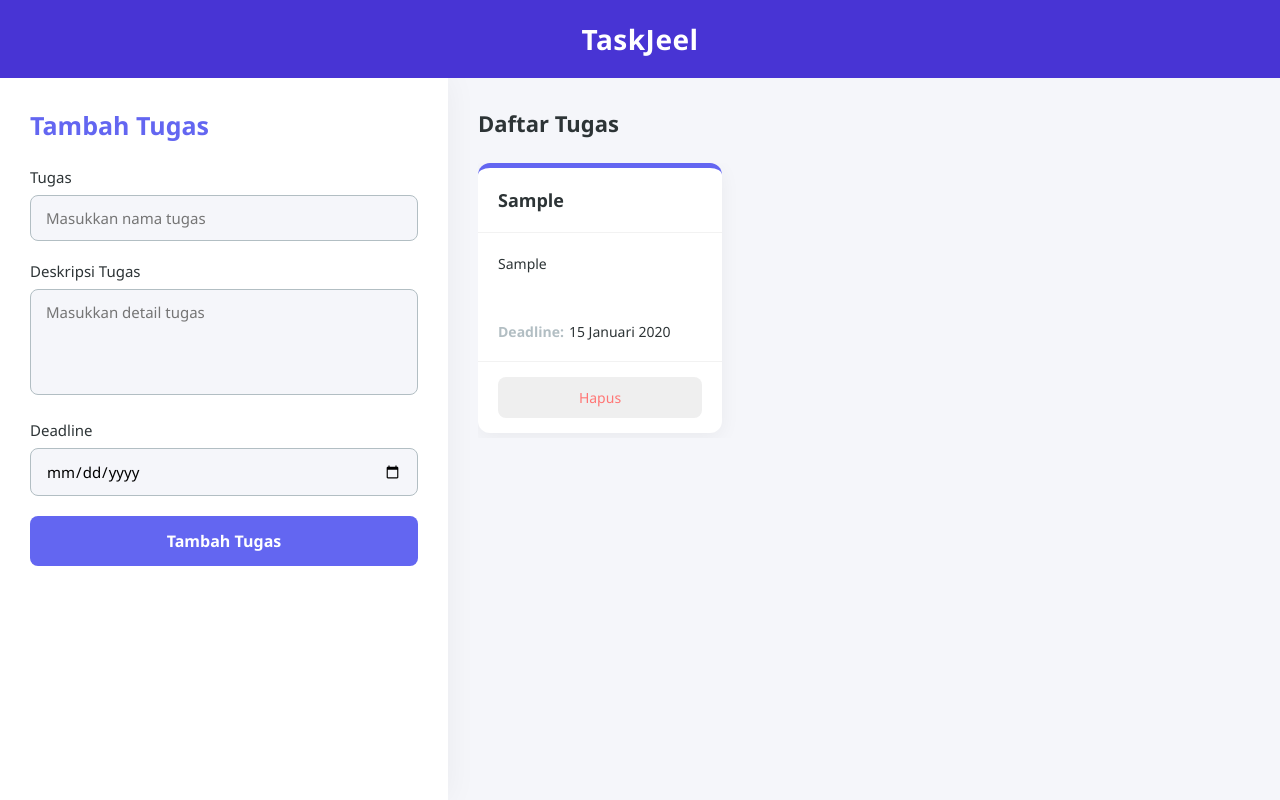
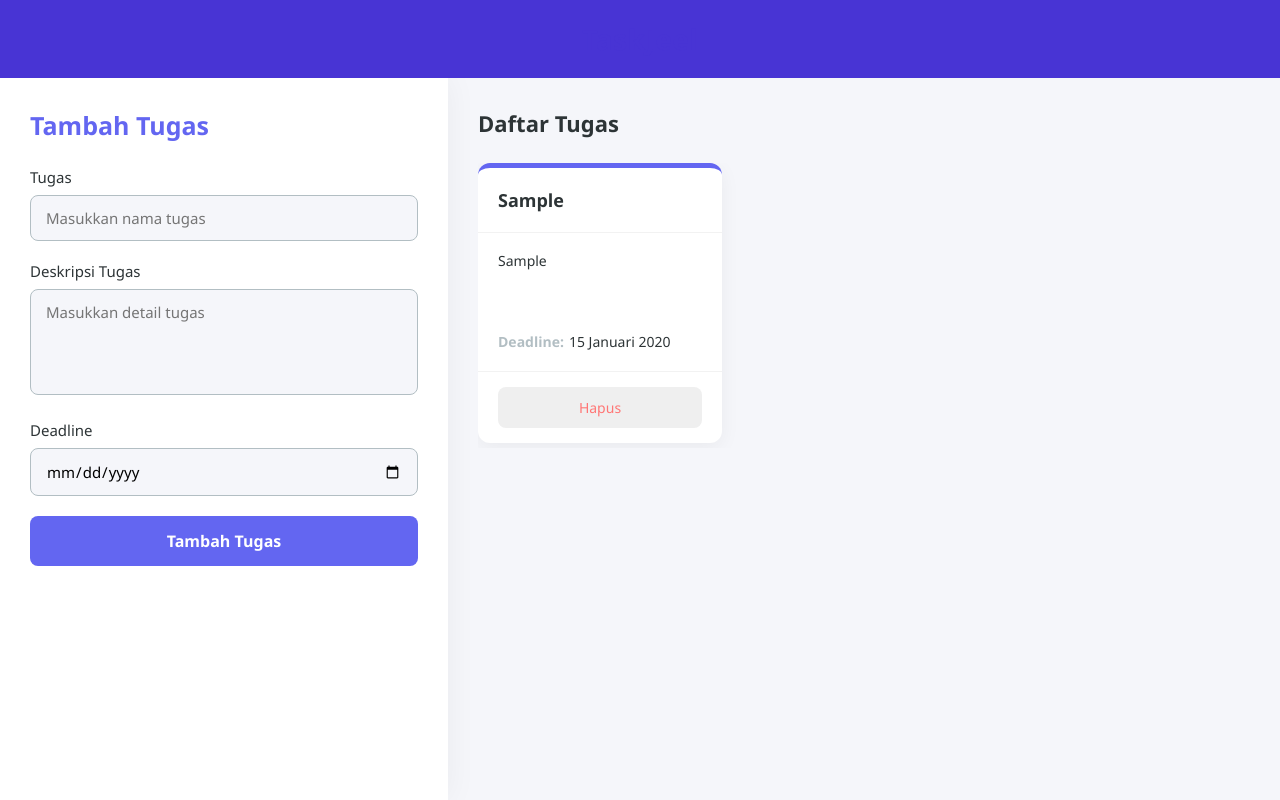
Before and after one commit to Aldiahmad7/TaskJeel, a plain HTML site: page index.html in a window 1280 px wide. Both pictures are taken after typing "Sample", "Sample", "2020-01-15" into the empty fields and a click on the button "Tambah Tugas". Drawn offline with Linux system fonts and the light colour scheme.

Commit message:
hampir tamat

```diff
--- a/style.css
+++ b/style.css
@@ -35,13 +35,20 @@ header {
 
 header h1 {
     margin: 0;
+    color: var(--secondary-color);
     font-size: 28px;
     letter-spacing: 0.5px;
     font-weight: 700;
+    transition: all 0.3s ease;
 }
 
 header:hover {
     background: var(--secondary-color);
+}
+
+header h1:hover {
+    color: white;
+    transform: translateY(-2px);
 }
 
 .content {
@@ -92,7 +99,8 @@ input, textarea {
 
 input:hover, textarea:hover {
     border-color: var(--primary-color);
-  }
+    transform: translateY(1px);
+}
 
 input:focus, textarea:focus {
     outline: none;
@@ -177,7 +185,7 @@ textarea {
     transition: all 0.3s ease;
     position: relative;
     border-top: 5px solid var(--primary-color);
-    height: 270px;
+    height: 280px;
     display: flex;
     flex-direction: column;
     margin-bottom: 5px;
@@ -205,18 +213,34 @@ textarea {
 
 .task-body {
     padding: 20px;
-    flex: 1;
     display: flex;
     flex-direction: column;
+    flex: 1;
+    overflow: hidden
 }
 
 .deskripsi-tugas {
     font-size: 14px;
     color: #2d3436;
-    margin-bottom: 15px;
-    line-height: 1.6;
+    line-height: 1.2;
+    overflow-y: auto;
     flex: 1;
-    overflow-y: auto;
+    padding-right: 5px;
+    margin-bottom: 12px;
+}
+
+.deskripsi-tugas::-webkit-scrollbar {
+    width: 5px;
+}
+
+.deskripsi-tugas::-webkit-scrollbar-track {
+    background: #f1f1f1;
+    border-radius: 10px;
+}
+
+.deskripsi-tugas::-webkit-scrollbar-thumb {
+    background: #c1c1c1;
+    border-radius: 10px;
 }
 
 .deadline-tugas {
```
